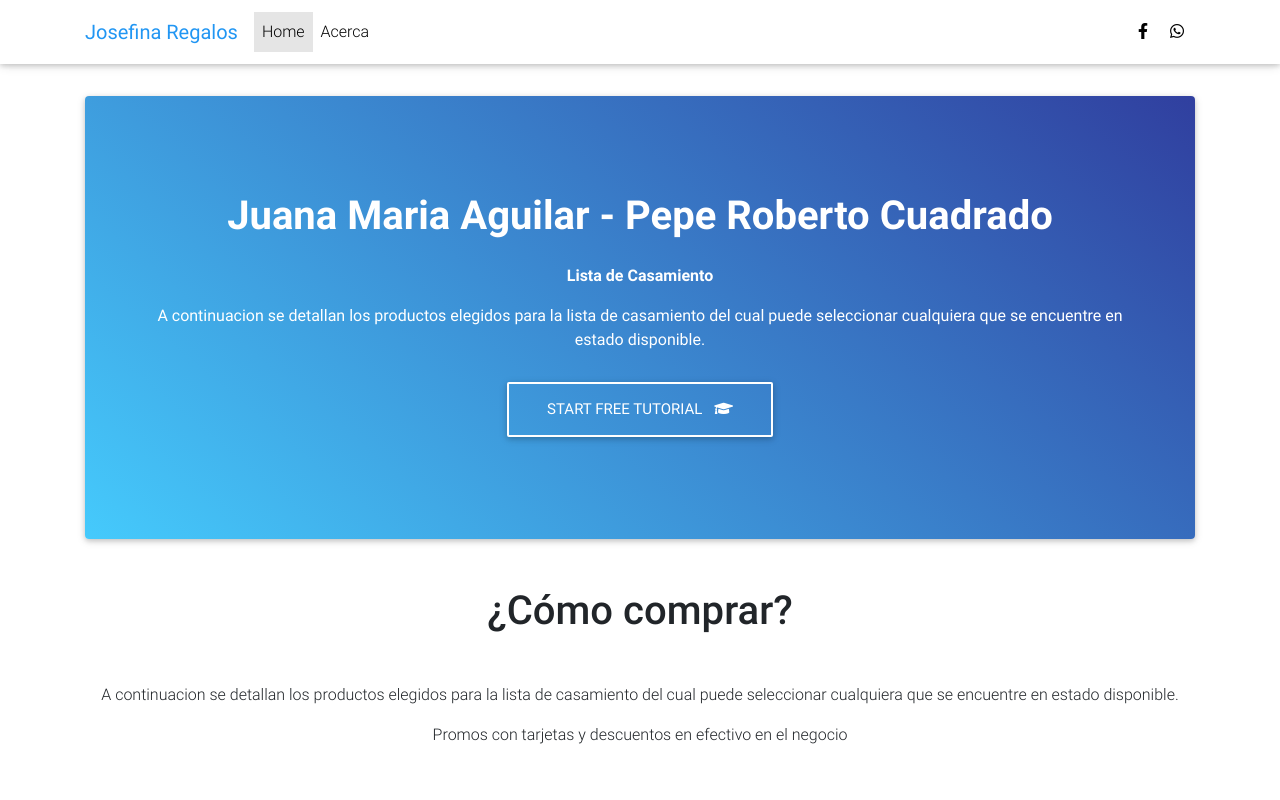
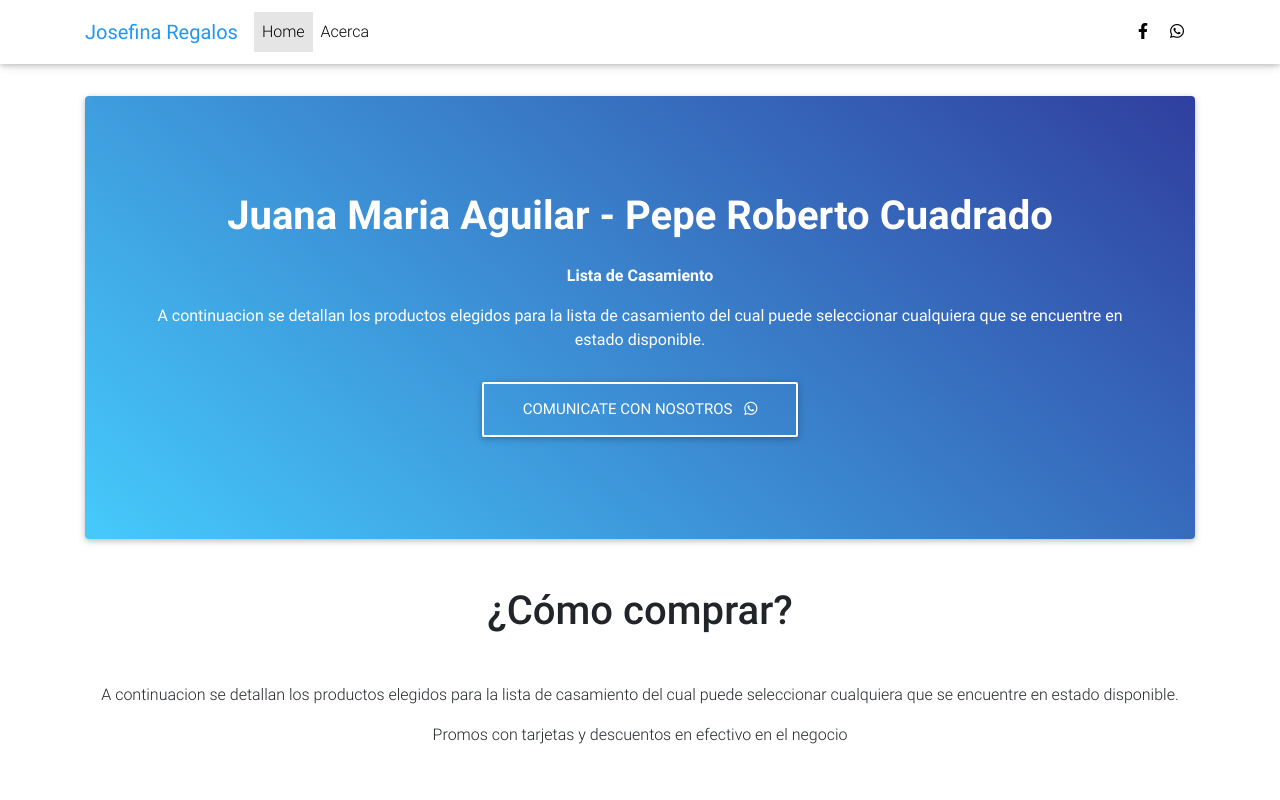
Before and after one commit to franbarreneche/Casamientos, a plain HTML site: page index.html in a window 1280 px wide. Shown: the top 800 px of the page. Drawn offline with Linux system fonts and the light colour scheme.

Commit message:
cambio en call to action

```diff
--- a/index.html
+++ b/index.html
@@ -93,9 +93,8 @@
           <p class="mb-4">
             A continuacion se detallan los productos elegidos para la lista de casamiento del cual puede seleccionar cualquiera que se encuentre en estado disponible.
           </p>
-          <a target="_blank" href="https://mdbootstrap.com/education/bootstrap/" class="btn btn-outline-white btn-lg">Start
-            free tutorial
-            <i class="fas fa-graduation-cap ml-2"></i>
+          <a target="_blank" href="https://api.whatsapp.com/send?phone=5492914133155&text=&source=&data=" class="btn btn-outline-white btn-lg">Comunicate con Nosotros
+            <i class="fab fa-whatsapp ml-2"></i>
           </a>
 
         </div>
```
